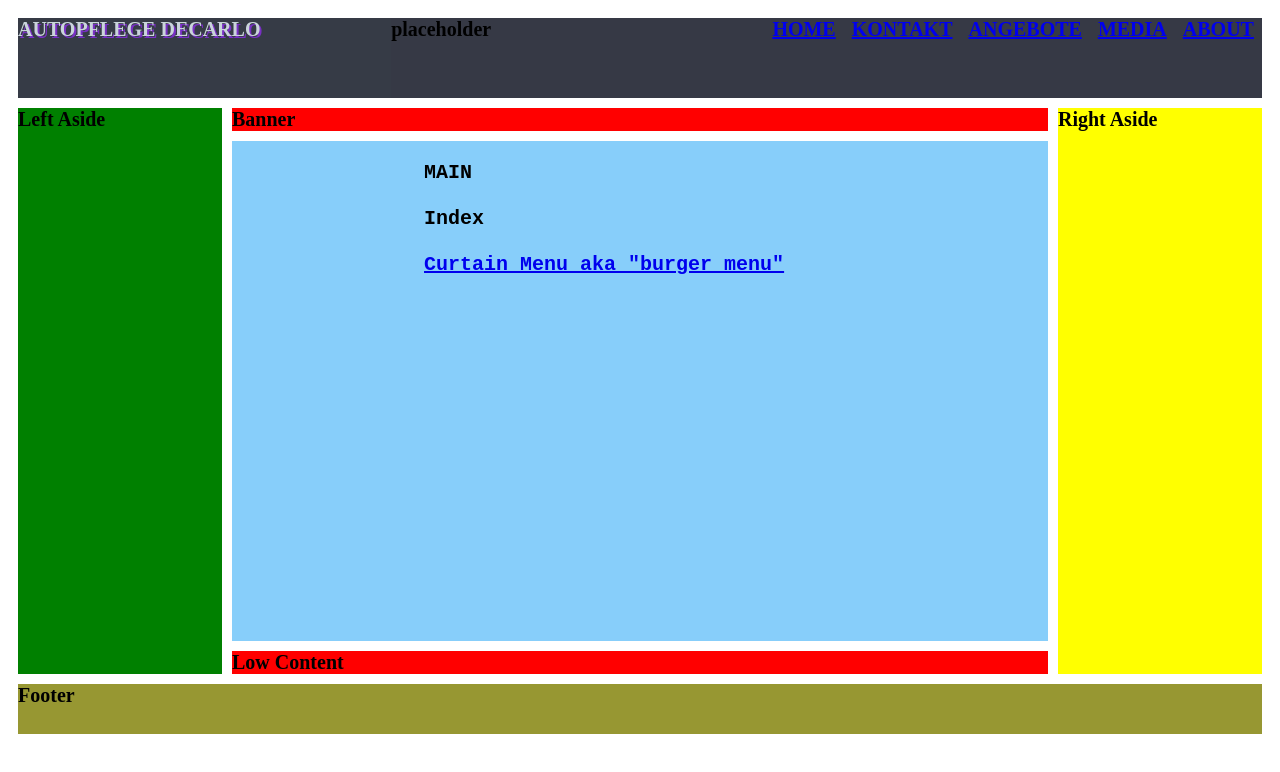
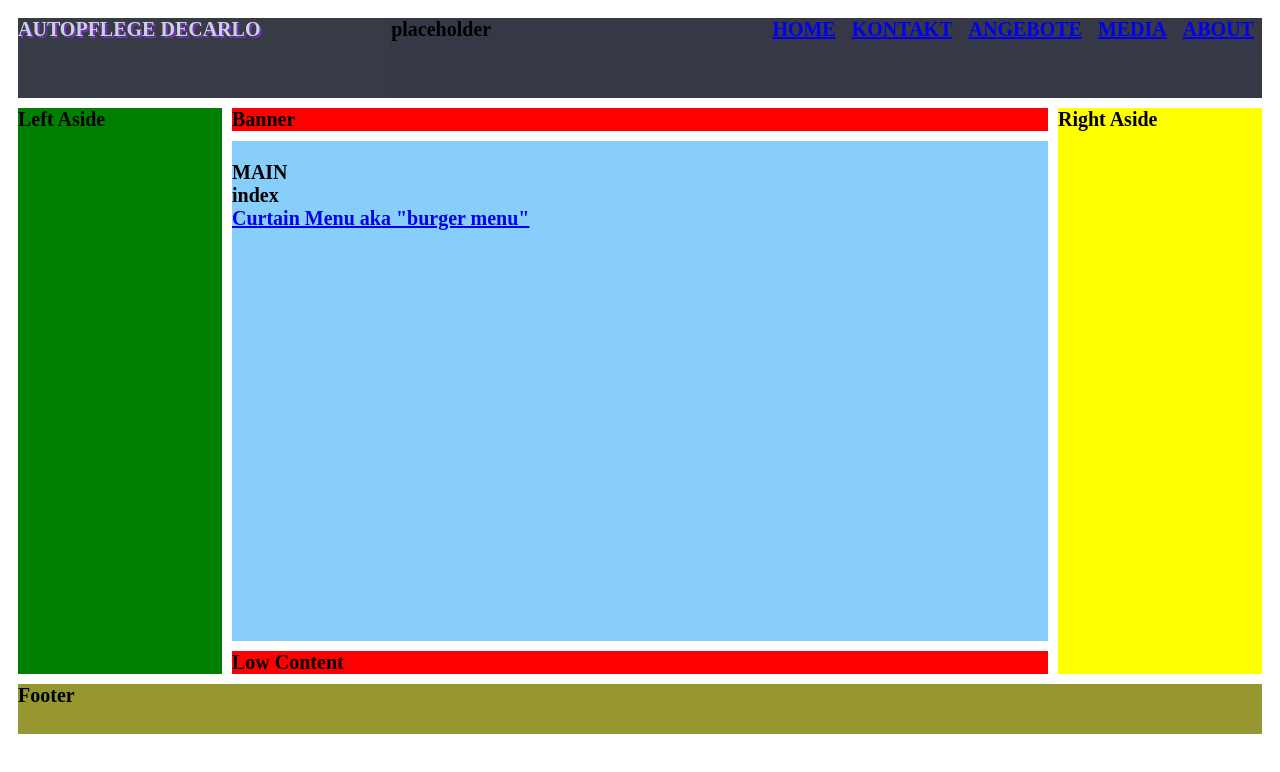
Before and after one commit to Giordaninim/dicarlo, a plain HTML site: page index.html in a window 1280 px wide. Drawn offline with Linux system fonts and the light colour scheme.

Commit message:
we are live now2

```diff
--- a/index.html
+++ b/index.html
@@ -1,9 +1,9 @@
 <!DOCTYPE html>
-<html lang="en">
+<html lang="de">
 <head>
     <meta charset="UTF-8">
     <meta name="viewport" content="width=device-width, initial-scale=1.0">
-    <title>DiCarlo</title>
+    <title>Home</title>
     <link rel="stylesheet" href="style.css">
 
 </head>
@@ -25,13 +25,13 @@
         <div class="banner">Banner</div>
         <div class="right-aside">Right Aside</div>
         <div class="main">
-            <pre>
+            <p>
                 MAIN
-
-                Index
-
+                <br>
+                index
+                <br>
                 <a href="https://www.w3schools.com/howto/howto_js_curtain_menu.asp">Curtain Menu aka "burger menu"</a>
-            </pre>
+            </p>
         </div>
         <div class="low-content">Low Content</div>
         <div class="footer">Footer</div>
```
